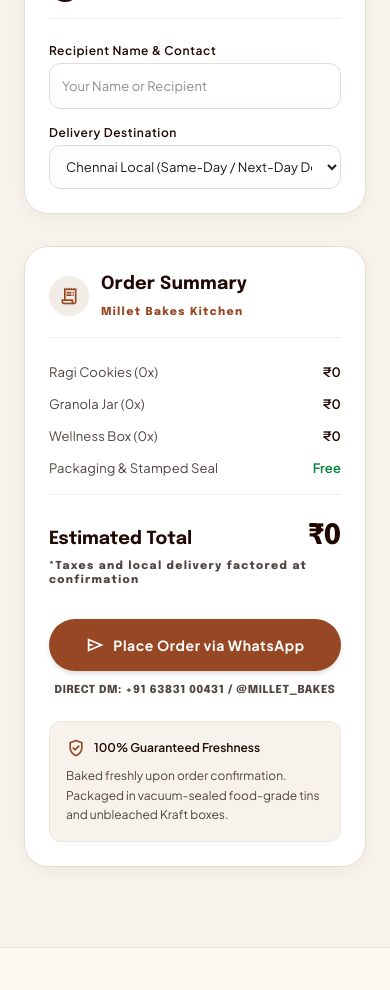
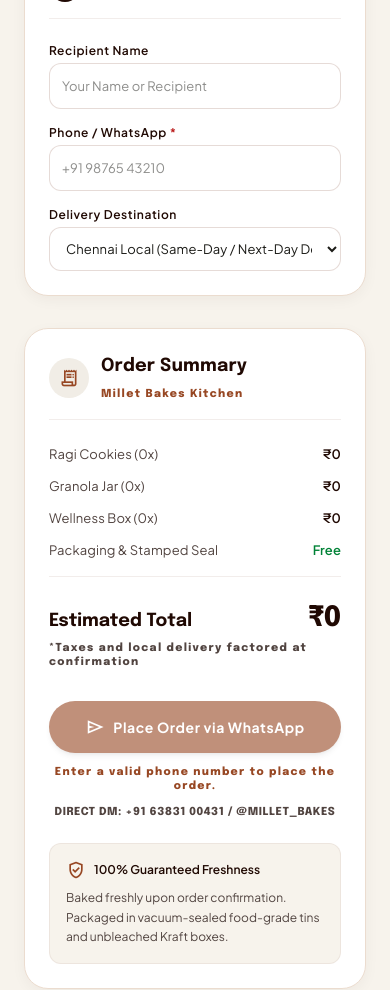
Before and after one commit to ramchandev/milletbakes, a Next.js app: page / in a window 390 px wide. Shown: the part 7040-8030 px from the top of the page. Built offline with nearby package versions, Linux system fonts and the light colour scheme; no server answers.

Commit message:
phone-number

```diff
--- a/src/components/pages/HomePage.tsx
+++ b/src/components/pages/HomePage.tsx
@@ -4,7 +4,7 @@
 import { HAMPER_KEYS } from "@/lib/catalog";
 import { useCart } from "@/lib/cart-context";
 import { emailLead } from "@/lib/submit-lead-client";
-import { formatINR, openWhatsApp } from "@/lib/site";
+import { formatINR, isValidPhone, openWhatsApp } from "@/lib/site";
 
 export default function HomePage() {
   const cart = useCart();
@@ -40,9 +40,13 @@
       window.alert("Please add at least one delicious bake to your order!");
       return;
     }
+    if (!isValidPhone(cart.phone)) {
+      window.alert("Please enter a valid WhatsApp / phone number.");
+      return;
+    }
     const name = customerName || "Valued Customer";
     const packagingLabel = packaging === "tin" ? "Festive Tin" : "Artisanal Kraft Bakery Box";
-    const message = `*Hello Millet Bakes!* I would like to place a handcrafted fresh order:\n\n• Ragi Chocolate Cookies: ${qty.ragi} box(es)\n• Millet Granola Jar: ${qty.granola} jar(s)\n• Wellness Snack Hamper: ${qty.wellness} box(es)\n\n*Customer Name:* ${name}\n*Delivery Route:* ${destination}\n*Gift Note:* ${note || "None"}\n*Packaging:* ${packagingLabel}\n*Estimated Value:* ${formatINR(hamperTotal)}\n\nPlease share payment details and fresh dispatch schedule. Thank you!`;
+    const message = `*Hello Millet Bakes!* I would like to place a handcrafted fresh order:\n\n• Ragi Chocolate Cookies: ${qty.ragi} box(es)\n• Millet Granola Jar: ${qty.granola} jar(s)\n• Wellness Snack Hamper: ${qty.wellness} box(es)\n\n*Customer Name:* ${name}\n*Phone / WhatsApp:* ${cart.phone}\n*Delivery Route:* ${destination}\n*Gift Note:* ${note || "None"}\n*Packaging:* ${packagingLabel}\n*Estimated Value:* ${formatINR(hamperTotal)}\n\nPlease share payment details and fresh dispatch schedule. Thank you!`;
 
     setSending(true);
     try {
@@ -51,6 +55,7 @@
         subject: `Website order — ${name}`,
         fields: {
           Customer: name,
+          Phone: cart.phone,
           "Ragi chocolate cookies": `${qty.ragi} box(es)`,
           "Millet granola jar": `${qty.granola} jar(s)`,
           "Wellness snack hamper": `${qty.wellness} box(es)`,
@@ -483,10 +488,14 @@
 </div>
 <div className="grid grid-cols-1 md:grid-cols-2 gap-4">
 <div>
-<label className="block font-label-md text-label-md text-primary mb-1">Recipient Name &amp; Contact</label>
+<label className="block font-label-md text-label-md text-primary mb-1">Recipient Name</label>
 <input className="w-full rounded-xl border border-outline-variant/60 focus:border-secondary focus:ring-2 focus:ring-secondary/20 p-3 bg-surface-container-lowest font-body-sm text-body-sm" placeholder="Your Name or Recipient" type="text" value={customerName} onChange={(event) => setCustomerName(event.target.value)} />
 </div>
 <div>
+<label className="block font-label-md text-label-md text-primary mb-1">Phone / WhatsApp <span className="text-error">*</span></label>
+<input className="w-full rounded-xl border border-outline-variant/60 focus:border-secondary focus:ring-2 focus:ring-secondary/20 p-3 bg-surface-container-lowest font-body-sm text-body-sm" inputMode="tel" placeholder="+91 98765 43210" required type="tel" value={cart.phone} onChange={(event) => cart.setPhone(event.target.value)} />
+</div>
+<div className="md:col-span-2">
 <label className="block font-label-md text-label-md text-primary mb-1">Delivery Destination</label>
 <select className="w-full rounded-xl border border-outline-variant/60 focus:border-secondary focus:ring-2 focus:ring-secondary/20 p-3 bg-surface-container-lowest font-body-sm text-body-sm" value={destination} onChange={(event) => setDestination(event.target.value)}>
 <option value="Chennai Local (Same-Day / Next-Day)">Chennai Local (Same-Day / Next-Day Delivery)</option>
@@ -537,10 +546,13 @@
 </div>
 {/* Order Capture Action */}
 <div className="space-y-3 pt-2">
-<button className="w-full py-4 rounded-full bg-secondary text-on-secondary hover:bg-on-secondary-container transition font-label-lg text-label-lg font-bold flex items-center justify-center gap-2 shadow-md active:scale-98 disabled:opacity-60" disabled={sending} onClick={() => dispatchWhatsAppOrder()}>
+<button className="w-full py-4 rounded-full bg-secondary text-on-secondary hover:bg-on-secondary-container transition font-label-lg text-label-lg font-bold flex items-center justify-center gap-2 shadow-md active:scale-98 disabled:opacity-60 disabled:cursor-not-allowed" disabled={sending || !isValidPhone(cart.phone) || qty.ragi + qty.granola + qty.wellness === 0} onClick={() => dispatchWhatsAppOrder()}>
 <span className="material-symbols-outlined text-xl" data-icon="send">send</span>
 <span className="">{sending ? "Sending…" : "Place Order via WhatsApp"}</span>
 </button>
+{!isValidPhone(cart.phone) ? (
+<p className="text-center font-label-stamp text-label-stamp text-secondary">Enter a valid phone number to place the order.</p>
+) : null}
 <p className="text-center font-label-stamp text-label-stamp text-on-surface-variant uppercase tracking-wider">
               Direct DM: +91 63831 00431 / @millet_bakes
             </p>
--- a/src/components/pages/ShopPage.tsx
+++ b/src/components/pages/ShopPage.tsx
@@ -3,7 +3,7 @@
 import { useMemo, useState } from "react";
 import { useCart } from "@/lib/cart-context";
 import { emailLead } from "@/lib/submit-lead-client";
-import { formatINR, openWhatsApp } from "@/lib/site";
+import { formatINR, isValidPhone, openWhatsApp } from "@/lib/site";
 
 export default function ShopPage() {
   const cart = useCart();
@@ -26,11 +26,15 @@
       window.alert("Your basket is empty. Please select baked treats to proceed!");
       return;
     }
+    if (!isValidPhone(cart.phone)) {
+      window.alert("Please enter a valid WhatsApp / phone number.");
+      return;
+    }
     const lines = activeItems
       .map((item, index) => `${index + 1}. ${item.name} (${item.spec}) x ${item.qty} = ${formatINR(item.price * item.qty)}`)
       .join("\n");
     const total = formatINR(cart.subtotal + cart.packaging.cost);
-    const message = `*NEW ORDER - MILLET BAKES (Website Pantry)*\n\n*Items Ordered:*\n${lines}\n\n*Packaging:* ${cart.packaging.label} (+${formatINR(cart.packaging.cost)})\n*Delivery Mode:* ${delivery}${notes ? `\n*Notes/Custom Message:* ${notes}` : ""}\n*Estimated Total:* ${total}\n\nKindly confirm dispatch slot & share payment QR code. Thank you!`;
+    const message = `*NEW ORDER - MILLET BAKES (Website Pantry)*\n\n*Items Ordered:*\n${lines}\n\n*Phone / WhatsApp:* ${cart.phone}\n*Packaging:* ${cart.packaging.label} (+${formatINR(cart.packaging.cost)})\n*Delivery Mode:* ${delivery}${notes ? `\n*Notes/Custom Message:* ${notes}` : ""}\n*Estimated Total:* ${total}\n\nKindly confirm dispatch slot & share payment QR code. Thank you!`;
 
     setSending(true);
     try {
@@ -39,6 +43,7 @@
         subject: "Website pantry order",
         fields: {
           Items: lines,
+          Phone: cart.phone,
           Packaging: `${cart.packaging.label} (+${formatINR(cart.packaging.cost)})`,
           Delivery: delivery,
           Notes: notes || "None",
@@ -401,6 +406,10 @@
 </div>
 {/* Delivery Destination Selector */}
 <div className="pt-2">
+<label className="block text-xs font-headline font-bold text-primary mb-1.5">Phone / WhatsApp <span className="text-error">*</span></label>
+<input className="w-full text-xs font-body border border-outline-variant/60 rounded-lg p-2 bg-surface text-on-surface focus:border-secondary focus:ring-0 placeholder:text-outline/70" inputMode="tel" placeholder="+91 98765 43210" required type="tel" value={cart.phone} onChange={(event) => cart.setPhone(event.target.value)} />
+</div>
+<div className="pt-2">
 <label className="block text-xs font-headline font-bold text-primary mb-1.5">Delivery Destination</label>
 <select className="w-full text-xs font-body border border-outline-variant/60 rounded-lg p-2 bg-surface text-on-surface focus:border-secondary focus:ring-0" value={delivery} onChange={(event) => setDelivery(event.target.value)}>
 <option value="Chennai Express (Same Day / ₹80)">Chennai Local Express (Same-Day / Next-Day)</option>
@@ -434,10 +443,13 @@
 </div>
 </div>
 {/* WhatsApp Primary CTA Action Button */}
-<button className="w-full mt-5 bg-primary hover:bg-primary-container text-on-primary py-3.5 px-4 rounded-full font-label font-bold text-sm flex items-center justify-center gap-2 transition-all duration-200 shadow-sm hover:shadow-md active:scale-98 group disabled:opacity-60" disabled={sending} onClick={() => dispatchWhatsAppOrder()}>
+<button className="w-full mt-5 bg-primary hover:bg-primary-container text-on-primary py-3.5 px-4 rounded-full font-label font-bold text-sm flex items-center justify-center gap-2 transition-all duration-200 shadow-sm hover:shadow-md active:scale-98 group disabled:opacity-60 disabled:cursor-not-allowed" disabled={sending || !isValidPhone(cart.phone) || activeItems.length === 0} onClick={() => dispatchWhatsAppOrder()}>
 <span className="material-symbols-outlined text-[20px] text-tertiary-fixed group-hover:scale-110 transition-transform">chat</span>
 <span className="">{sending ? "Sending…" : "Complete Order via WhatsApp"}</span>
 </button>
+{!isValidPhone(cart.phone) ? (
+<p className="text-[10px] text-center text-secondary mt-2 font-body">Enter a valid phone number to complete the order.</p>
+) : null}
 <p className="text-[10px] text-center text-outline mt-2 font-body">Instant baker confirmation • Direct UPI payment via WhatsApp</p>
 {/* Baker Support Direct Contact */}
 <div className="mt-4 p-2.5 rounded-lg bg-surface-container-low border border-outline-variant/30 flex items-center gap-2 text-[11px] text-on-surface-variant">
--- a/src/components/site/CartDrawer.tsx
+++ b/src/components/site/CartDrawer.tsx
@@ -3,10 +3,10 @@
 import { useState } from "react";
 import { useCart } from "@/lib/cart-context";
 import { emailLead } from "@/lib/submit-lead-client";
-import { formatINR, openWhatsApp } from "@/lib/site";
+import { formatINR, isValidPhone, openWhatsApp } from "@/lib/site";
 
 export function CartDrawer() {
-  const { items, subtotal, packaging, drawerOpen, closeDrawer, changeQty } = useCart();
+  const { items, subtotal, packaging, phone, setPhone, drawerOpen, closeDrawer, changeQty } = useCart();
   const [sending, setSending] = useState(false);
   const activeItems = items.filter((item) => item.qty > 0);
   const total = subtotal + packaging.cost;
@@ -16,12 +16,16 @@
       window.alert("Please add at least one delicious bake to your order!");
       return;
     }
+    if (!isValidPhone(phone)) {
+      window.alert("Please enter a valid WhatsApp / phone number.");
+      return;
+    }
 
     const lines = activeItems
       .map((item, index) => `${index + 1}. ${item.name} (${item.spec}) x ${item.qty} = ${formatINR(item.price * item.qty)}`)
       .join("\n");
     const estimated = formatINR(total);
-    const message = `*NEW ORDER - MILLET BAKES*\n\n*Items Ordered:*\n${lines}\n\n*Packaging:* ${packaging.label} (+${formatINR(packaging.cost)})\n*Estimated Total:* ${estimated}\n\nKindly confirm dispatch slot & share payment QR code. Thank you!`;
+    const message = `*NEW ORDER - MILLET BAKES*\n\n*Items Ordered:*\n${lines}\n\n*Phone / WhatsApp:* ${phone}\n*Packaging:* ${packaging.label} (+${formatINR(packaging.cost)})\n*Estimated Total:* ${estimated}\n\nKindly confirm dispatch slot & share payment QR code. Thank you!`;
 
     setSending(true);
     try {
@@ -30,6 +34,7 @@
         subject: "Website cart order",
         fields: {
           Items: lines,
+          Phone: phone,
           Packaging: `${packaging.label} (+${formatINR(packaging.cost)})`,
           "Estimated total": estimated,
         },
@@ -119,10 +124,22 @@
               <span>Total Value</span>
               <span className="font-bold text-xl">{formatINR(total)}</span>
             </div>
+            <div>
+              <label className="block font-label-md text-label-md text-primary mb-1">Phone / WhatsApp <span className="text-error">*</span></label>
+              <input
+                className="w-full rounded-xl border border-outline-variant/60 focus:border-secondary focus:ring-2 focus:ring-secondary/20 p-3 bg-surface-container-lowest font-body-sm text-body-sm"
+                inputMode="tel"
+                placeholder="+91 98765 43210"
+                required
+                type="tel"
+                value={phone}
+                onChange={(event) => setPhone(event.target.value)}
+              />
+            </div>
             <button
               type="button"
-              className="w-full py-3.5 rounded-full bg-secondary text-on-secondary hover:bg-on-secondary-container transition font-label-md text-label-md font-bold flex items-center justify-center gap-2 disabled:opacity-60"
-              disabled={sending}
+              className="w-full py-3.5 rounded-full bg-secondary text-on-secondary hover:bg-on-secondary-container transition font-label-md text-label-md font-bold flex items-center justify-center gap-2 disabled:opacity-60 disabled:cursor-not-allowed"
+              disabled={sending || !isValidPhone(phone) || activeItems.length === 0}
               onClick={checkout}
             >
               <span className="material-symbols-outlined text-sm">send</span>
--- a/src/lib/cart-context.tsx
+++ b/src/lib/cart-context.tsx
@@ -21,6 +21,8 @@
   addItem: (name: string, price?: number, spec?: string, qty?: number) => void;
   setQty: (id: string, qty: number) => void;
   changeQty: (id: string, delta: number) => void;
+  phone: string;
+  setPhone: (phone: string) => void;
   drawerOpen: boolean;
   openDrawer: () => void;
   closeDrawer: () => void;
@@ -35,6 +37,7 @@
     label: "Eco Kraft Box",
     cost: 0,
   });
+  const [phone, setPhone] = useState("");
   const [drawerOpen, setDrawerOpen] = useState(false);
 
   const addItem = useCallback((name: string, price?: number, spec?: string, qty = 1) => {
@@ -90,12 +93,14 @@
       addItem,
       setQty,
       changeQty,
+      phone,
+      setPhone,
       drawerOpen,
       openDrawer: () => setDrawerOpen(true),
       closeDrawer: () => setDrawerOpen(false),
       toggleDrawer: () => setDrawerOpen((open) => !open),
     };
-  }, [addItem, changeQty, drawerOpen, items, packaging, setQty]);
+  }, [addItem, changeQty, drawerOpen, items, packaging, phone, setQty]);
 
   return <CartContext.Provider value={value}>{children}</CartContext.Provider>;
 }
--- a/src/lib/site.ts
+++ b/src/lib/site.ts
@@ -39,6 +39,10 @@
   { href: "/contact", label: "Contact" },
 ] as const;
 
+export function isValidPhone(value: string) {
+  return value.replace(/\D/g, "").length >= 10;
+}
+
 export function formatINR(value: number) {
   return `₹${value.toLocaleString("en-IN")}`;
 }
```
